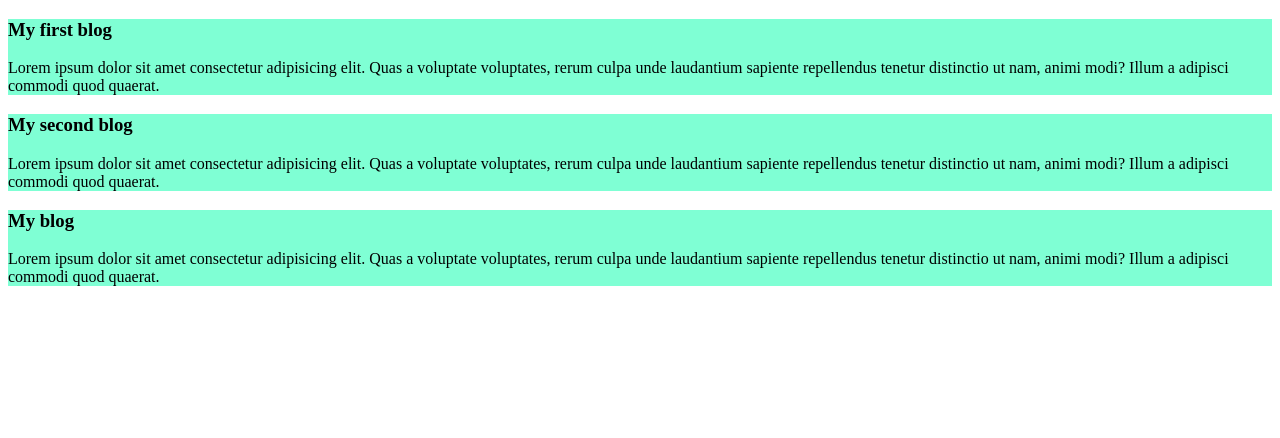
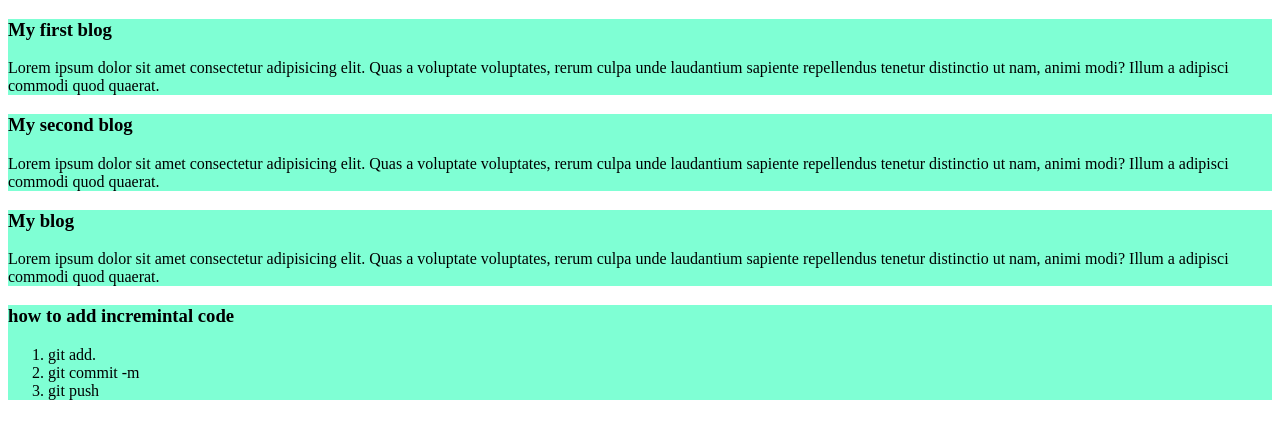
Before and after one commit to Mashnur/my-simple-website, a plain HTML site: page index.html in a window 1280 px wide. Drawn offline with Linux system fonts and the light colour scheme.

Commit message:
added the list

```diff
--- a/index.html
+++ b/index.html
@@ -21,4 +21,12 @@
     <h3>My blog</h3>
     <p>Lorem ipsum dolor sit amet consectetur adipisicing elit. Quas a voluptate voluptates, rerum culpa unde laudantium sapiente repellendus tenetur distinctio ut nam, animi modi? Illum a adipisci commodi quod quaerat.</p>
 </div>
+<div>
+    <h3>how to add incremintal code</h3>
+    <ol>
+        <li>git add.</li>
+        <li>git commit -m</li>
+        <li>git push</li>
+    </ol>
+</div>
 </html>
```
